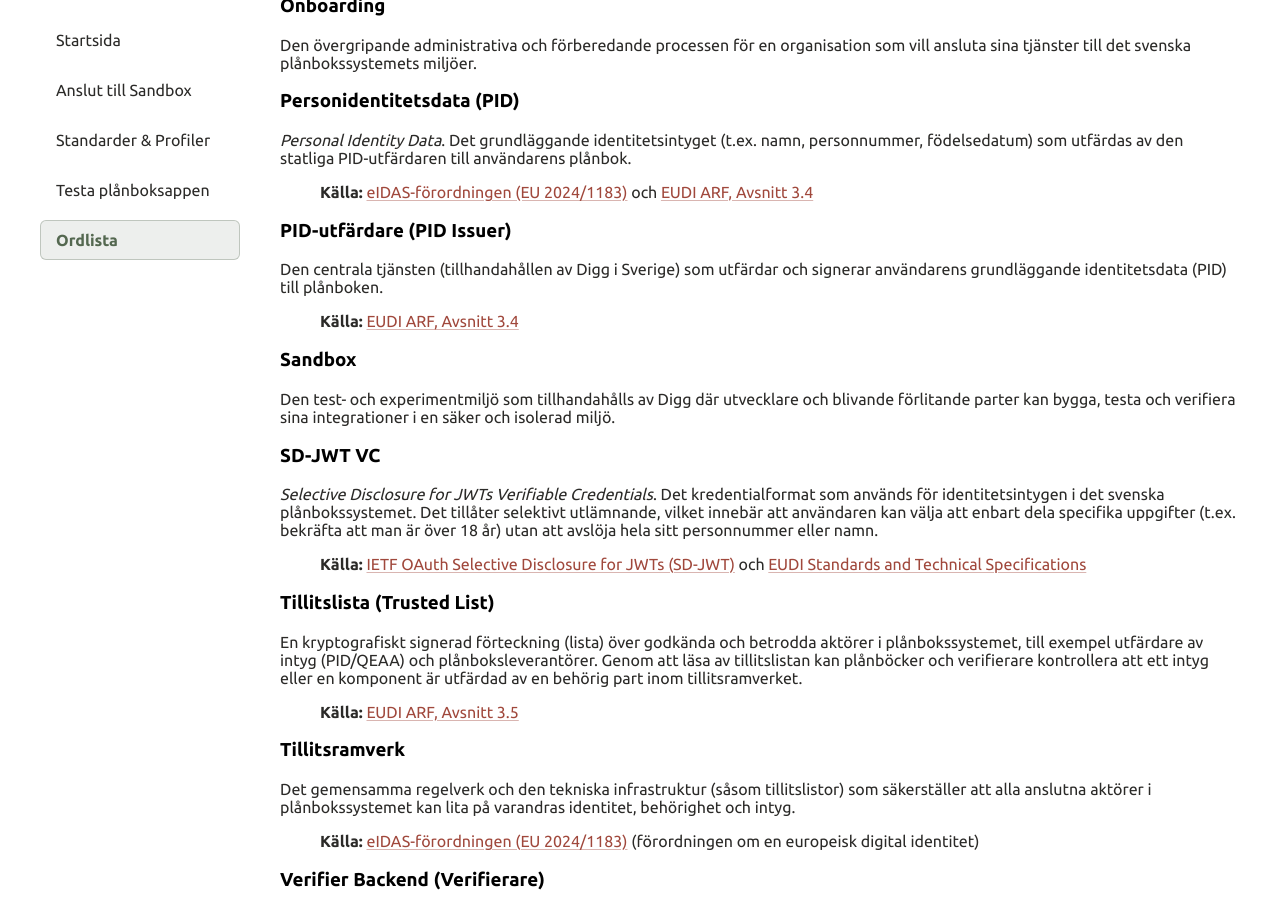
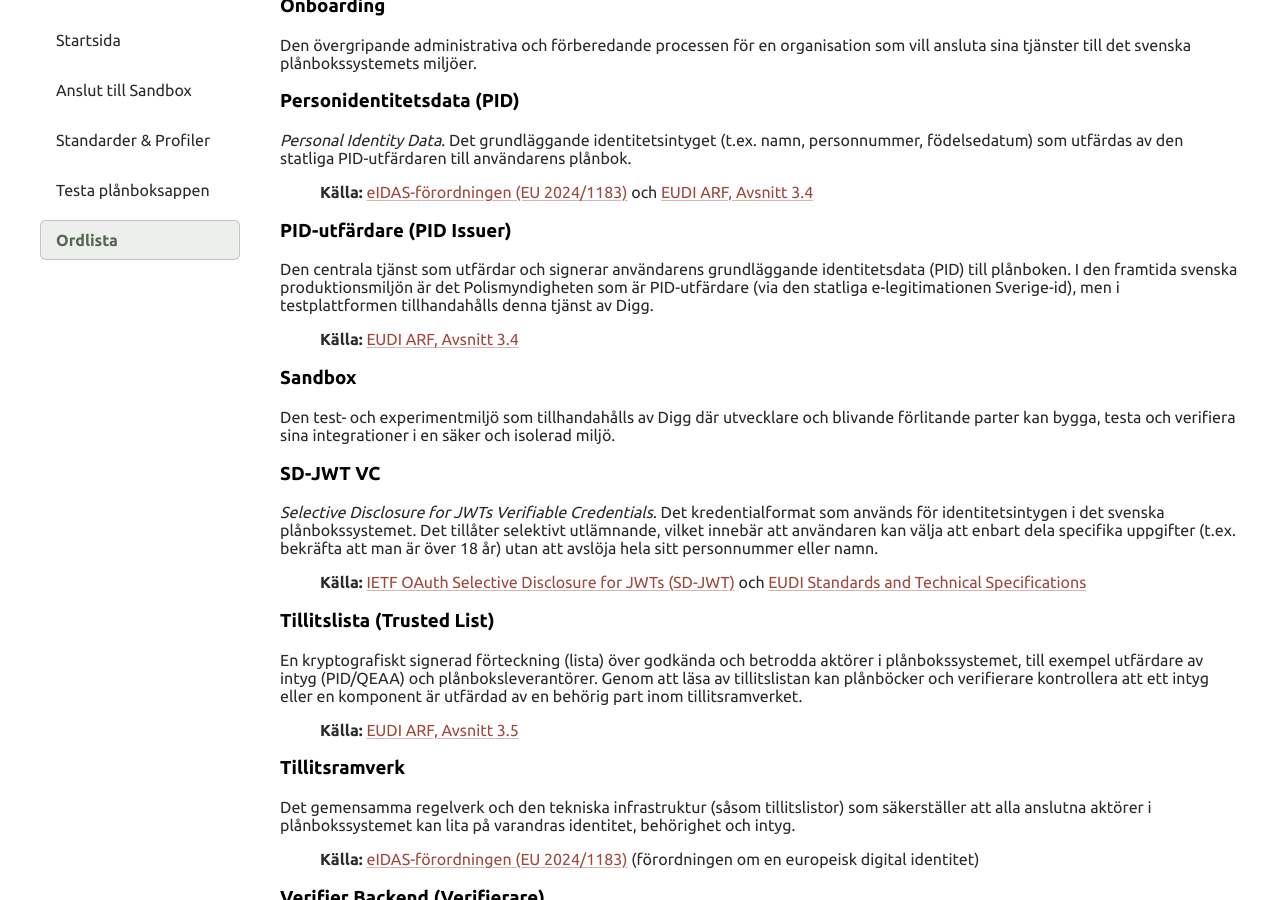
Before and after one commit to diggsweden/wallet-utvecklarportal, a Jekyll site: the page built from pages/ordlista.md, in a window 1280 px wide and 900 px high, scrolled down 954 px. Built offline with Jekyll 4.4.1, drawn with Linux system fonts in a browser that asks for light colours.

Commit message:
docs: clarify PID issuer roles in index and glossary
Signed-off-by: Johan Forsman <extern.johan.forsman@digg.se>

```diff
--- a/pages/ordlista.md
+++ b/pages/ordlista.md
@@ -36,7 +36,7 @@ Den övergripande administrativa och förberedande processen för en organisatio
 > **Källa:** [eIDAS-förordningen (EU 2024/1183)](https://eur-lex.europa.eu/legal-content/SV/TXT/?uri=CELEX:32024R1183) och [EUDI ARF, Avsnitt 3.4](https://github.com/eu-digital-identity-wallet/eudi-doc-architecture-and-reference-framework/blob/main/docs/architecture-and-reference-framework-main.md#34-person-identification-data-pid-providers)
 
 ### PID-utfärdare (PID Issuer)
-Den centrala tjänsten (tillhandahållen av Digg i Sverige) som utfärdar och signerar användarens grundläggande identitetsdata (PID) till plånboken.
+Den centrala tjänst som utfärdar och signerar användarens grundläggande identitetsdata (PID) till plånboken. I den framtida svenska produktionsmiljön är det Polismyndigheten som är PID-utfärdare (via den statliga e-legitimationen Sverige-id), men i testplattformen tillhandahålls denna tjänst av Digg.
 > **Källa:** [EUDI ARF, Avsnitt 3.4](https://github.com/eu-digital-identity-wallet/eudi-doc-architecture-and-reference-framework/blob/main/docs/architecture-and-reference-framework-main.md#34-person-identification-data-pid-providers)
 
 ### Sandbox
```
Also changed, not shown: index.md (+1 -1 lines).
